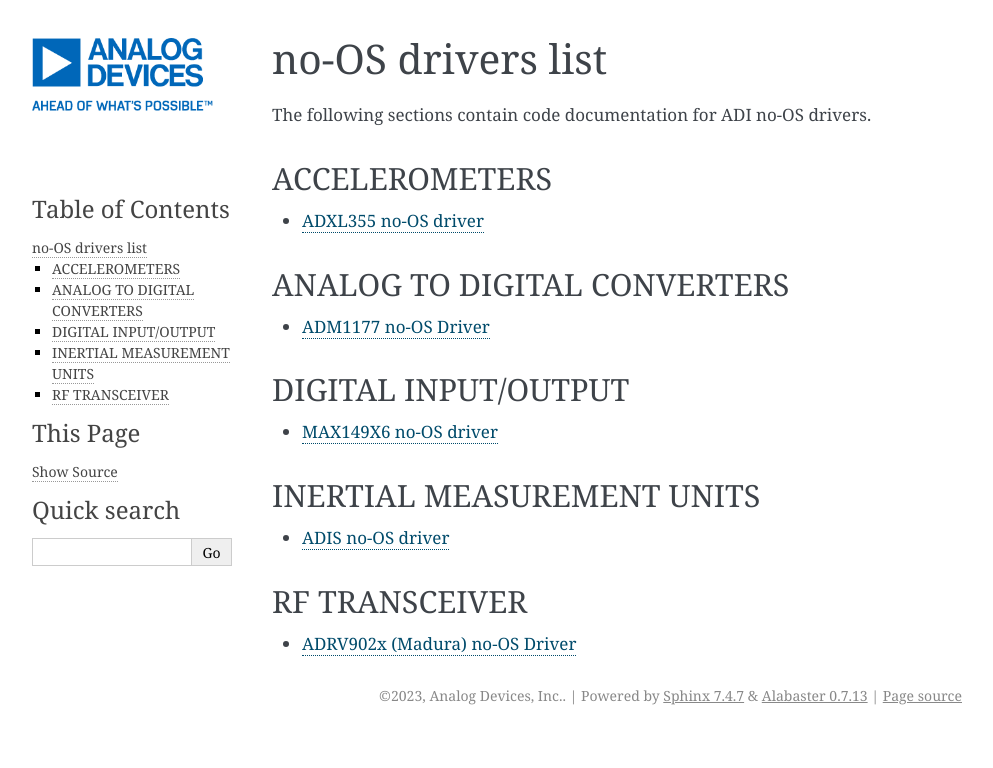
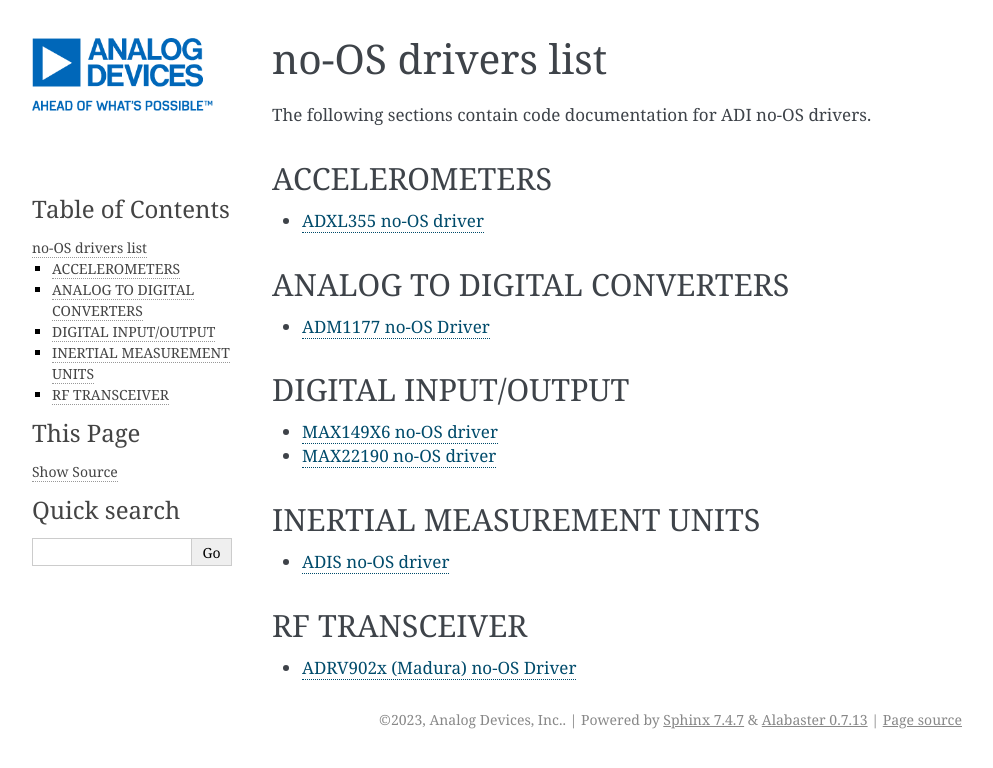
Before and after one commit to CiprianRegus/no-OS-core, a Sphinx documentation site: the page built from doc/sphinx/source/drivers_doc.rst, in a window 1280 px wide. Shown: the top 768 px of the page, without its empty margins (148-1141 px from the left). Built offline with Sphinx 7.4.7, drawn with Linux system fonts in a browser that asks for light colours.

Commit message:
drivers: digital-io: max22190 : Add README documentation for MAX22190
Add README.rst file that contains documentation for MAX22190.
Add max22190.rst file in sphinx/source/drivers and also add
MAX22190 in drivers_doc.rst file in sphinx/source.

Signed-off-by: Radu Sabau <radu.sabau@analog.com>

```diff
--- /dev/null
+++ b/doc/sphinx/source/drivers/max22190.rst
@@ -0,0 +1 @@
+.. include:: ../../../../drivers/digital-io/max22190/README.rst
--- a/doc/sphinx/source/drivers_doc.rst
+++ b/doc/sphinx/source/drivers_doc.rst
@@ -24,6 +24,7 @@ DIGITAL INPUT/OUTPUT
    :maxdepth: 1
 
    drivers/max149x6
+   drivers/max22190
 
 INERTIAL MEASUREMENT UNITS
 ==========================
```
Also changed, not shown: drivers/digital-io/max22190/README.rst (added).
